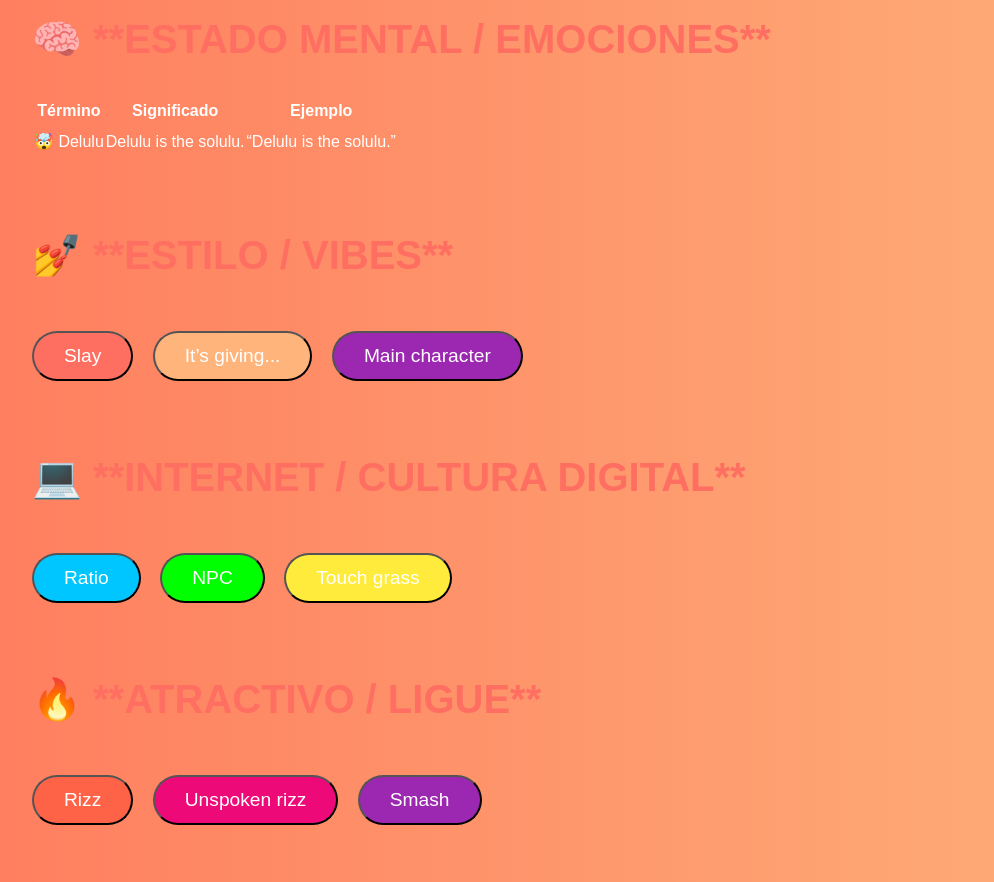
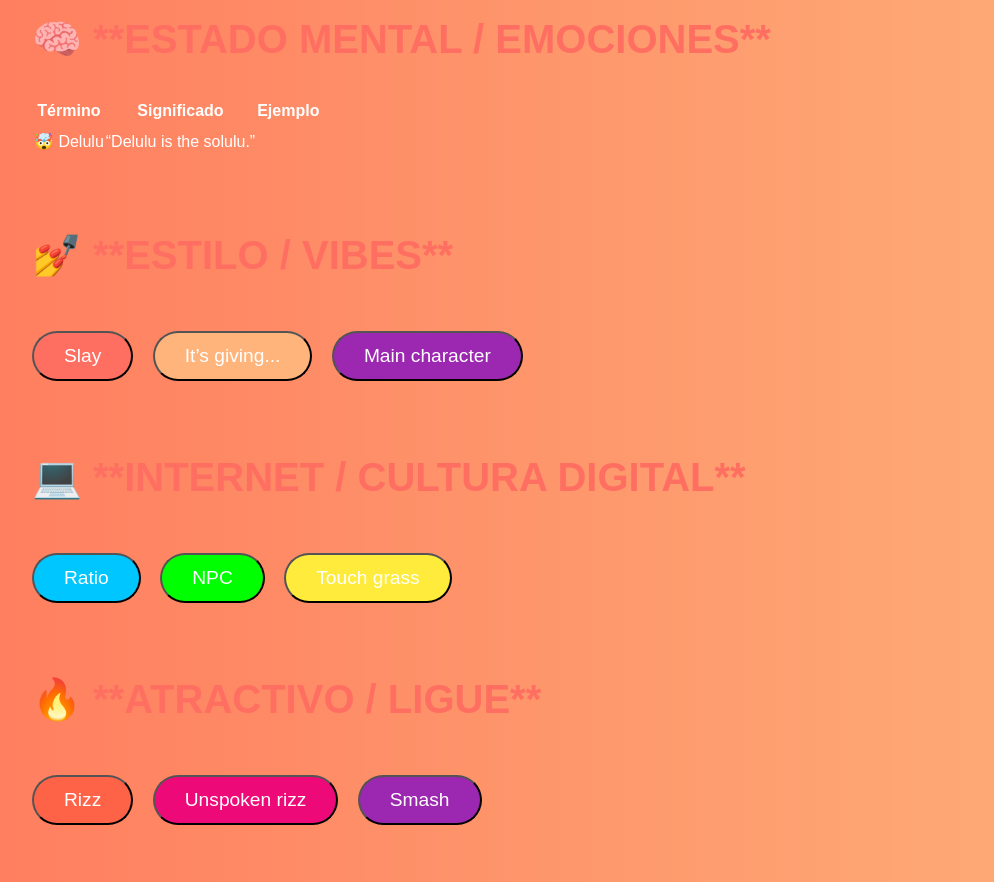
Before and after one commit to alejandrabarcena/bootcamp-prework, a plain HTML site: page index.html in a window 1280 px wide. Shown: the part 857-1739 px from the top of the page, without its empty margins (18-1012 px from the left). Drawn offline with Linux system fonts and the light colour scheme.

Commit message:
Update index.html

```diff
--- a/index.html
+++ b/index.html
@@ -52,7 +52,6 @@
       </tr>
       <tr>
         <td><span class="emoji">🤯</span> Delulu</td>
-        <td>Delulu is the solulu.</td>
         <td>“Delulu is the solulu.”</td>
       </tr>
       <!-- Agrega más términos de la tabla aquí -->
```
